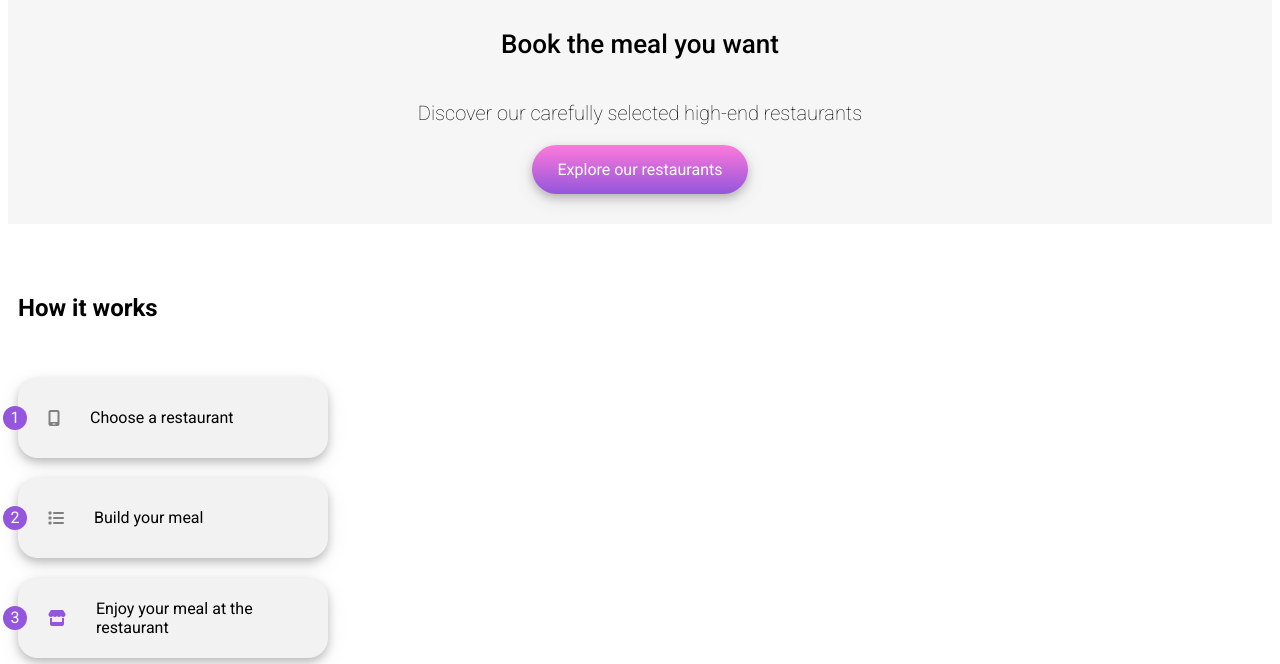
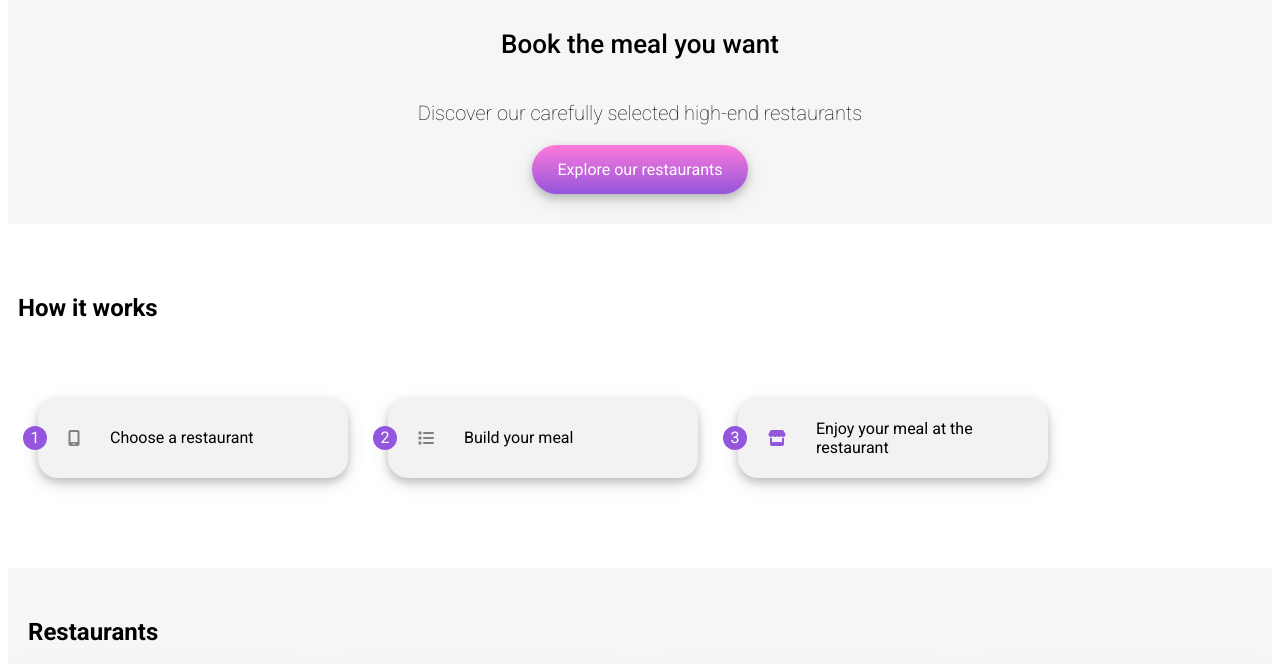
Before and after one commit to ElisabethVillette/OpenClassroomsProject3, a website: page index.html in a window 1280 px wide. Shown: the part 136-800 px from the top of the page. Drawn offline with Linux system fonts and the light colour scheme; a web font is replaced by a local one.

Commit message:
added media queries to how-it-works and footer sections

```diff
--- a/sass/layouts/_footer.scss
+++ b/sass/layouts/_footer.scss
@@ -11,6 +11,12 @@ footer h2 {
     margin-left: 40px;
     line-height: 15px;
     padding-top: 15px;
+
+    @include desktop-only {
+        position: absolute;
+        right: 25px;
+        padding: 50px;
+    }
 }
 
 footer ul {
@@ -19,8 +25,10 @@ footer ul {
     margin: 0;
     margin-bottom: 20px;
 
-    @mixin desktop-only {
+    @include desktop-only {
         flex-direction: row;
+        margin-top: 60px;
+        padding-left: 400px;
     }
 }
 
@@ -32,7 +40,8 @@ footer li {
     gap: 10px;
     margin: 0;
 
-    @mixin desktop-only {
-        flex-direction: row;
+    @include desktop-only {
+        gap: 10px;
+        padding-right: 20px;
     }
 }
--- a/sass/pages/_home.scss
+++ b/sass/pages/_home.scss
@@ -59,10 +59,11 @@ ol {
     flex-direction: column;
     padding: 0;
 
-    @mixin desktop-only {
+    @include desktop-only {
         display: flex;
         flex-direction: row;
         padding: 20px;
+        gap: 40px;
     }
 }
 
@@ -79,12 +80,6 @@ ol>li {
     height: 60px;
     margin-top: 20px;
     box-shadow: 0 4px 8px 0 rgba(0, 0, 0, 0.2), 0 6px 20px 0 rgba(0, 0, 0, 0.1);
-
-    @mixin desktop-only {
-        display: flex;
-        flex-direction: row;
-        padding: 20px;
-    }
 }
 
 .icon {
@@ -119,12 +114,6 @@ ol>.how-it-works {
     color: #F6F6F6;
     background-color: $main-color;
     border-radius: 30%;
-
-    @mixin desktop-only {
-        display: flex;
-        flex-direction: row;
-        padding: 20px;
-    }
 }
 
 /* RESTAURANT CARDS */
@@ -133,11 +122,6 @@ ol>.how-it-works {
     background-color: #F6F6F6;
     padding-top: 30px;
     margin-top: 70px;
-
-    @include desktop-only {
-        display: flex;
-        flex-direction: row;
-    }
 }
 
 .restaurants h2 {
@@ -152,6 +136,12 @@ ol>.how-it-works {
     padding-bottom: 30px;
     gap: 15px;
     align-items: center;
+
+    @include desktop-only {
+        display: flex;
+        flex-direction: row;
+        width: 100%;
+    }
 }
 
 .card {
```
Also changed, not shown: public/styles/main.css, 1 other file.
